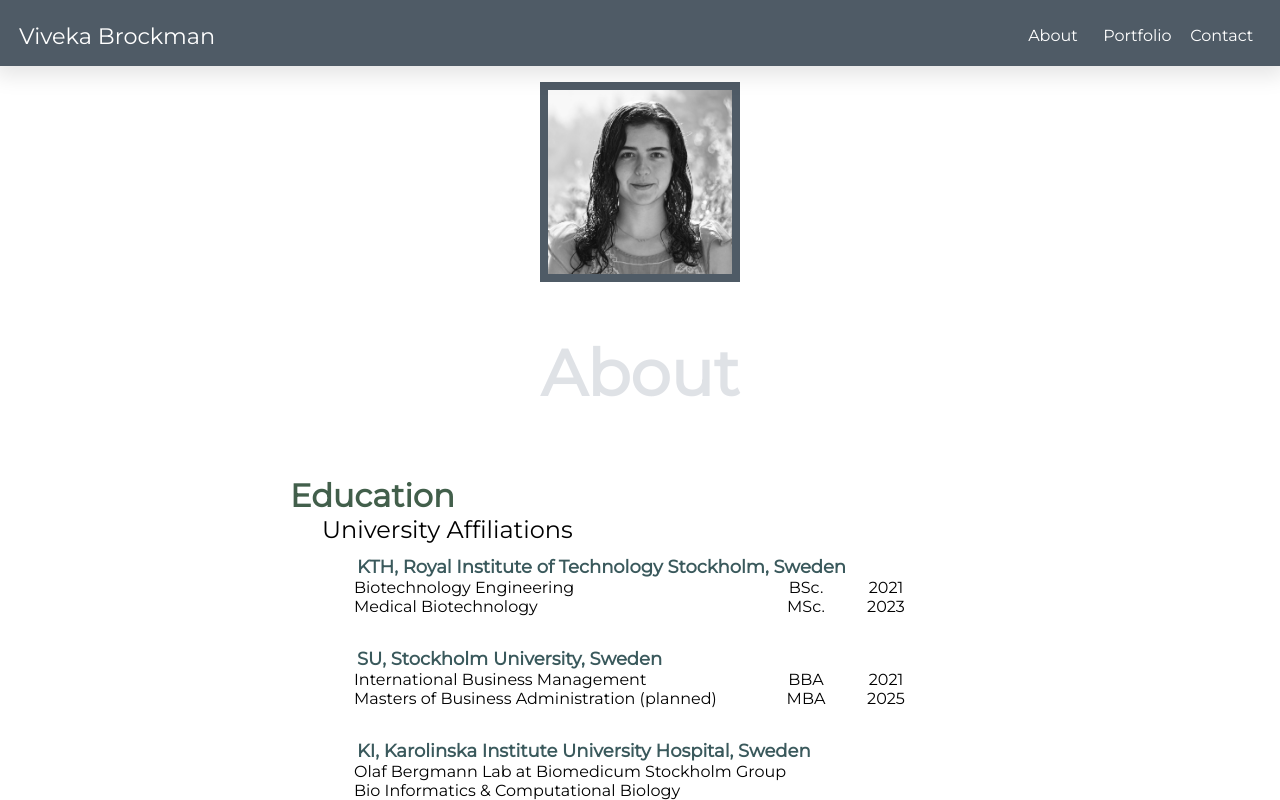
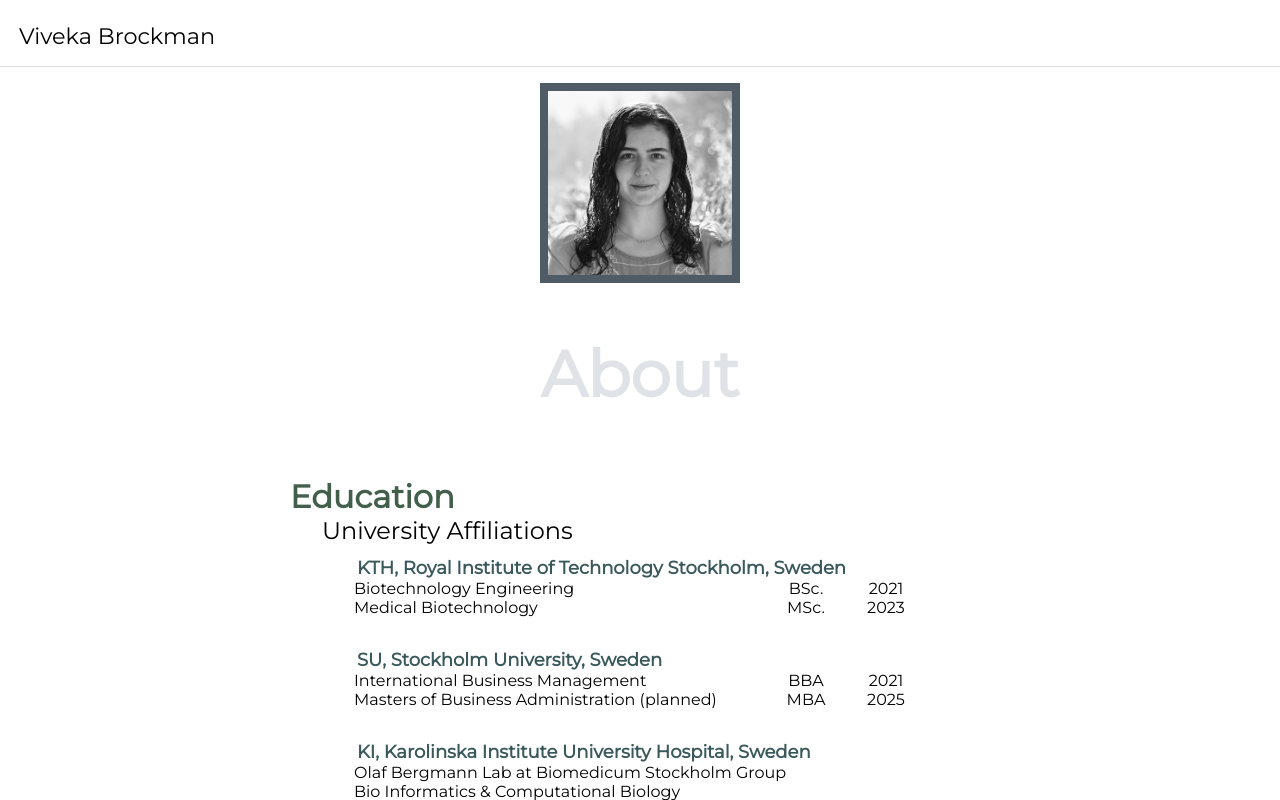
Before and after one commit to vivbrockman/vivbrockman.github.io, an Angular app: page / in a window 1280 px wide. Built offline with nearby package versions, Linux system fonts and the light colour scheme.

Commit message:
nav, change theme

```diff
--- a/src/app/components/navbar/navbar.component.scss
+++ b/src/app/components/navbar/navbar.component.scss
@@ -6,9 +6,8 @@
     left: 0;
     right: 0;
     height: 50px;
-    background-color: #4f5b66;
-    box-shadow: 0 5px 20px 5px rgba(0, 0, 0, 0.1);
-    color: #FFFFFF;
+    background-color: #fff;
+    border-bottom: 0.5px solid rgb(223, 223, 223);
     z-index: 2;
     padding: 0.5em 1em;
 
@@ -21,7 +20,6 @@
         padding-top: 5px;
         font-size: 1.4em;
         padding-left: 3px;
-        // word-wrap: ;
     }
 
     .nav-links {
@@ -62,8 +60,8 @@
 
 .hamburger {
     width: 30px;
-    height: 3px;
-    background: #FFFFFF;
+    height: 2px;
+    background: #222;
     opacity: 0.8;
     position: absolute;
     transition: 0.5s;
@@ -75,8 +73,8 @@
     content: '';
     position: absolute;
     width: 30px;
-    height: 3px;
-    background: #FFFFFF;
+    height: 2px;
+    background: #222;
     transition: 0.5s;
 }
 
@@ -94,12 +92,12 @@
 
 .icon.active .hamburger:before {
     top: 0;
-    transform: rotate(225deg)
+    transform: rotate(135deg)
 }
 
 .icon.active .hamburger:after {
     top: 0;
-    transform: rotate(135deg)
+    transform: rotate(45deg)
 }
 
 
```
